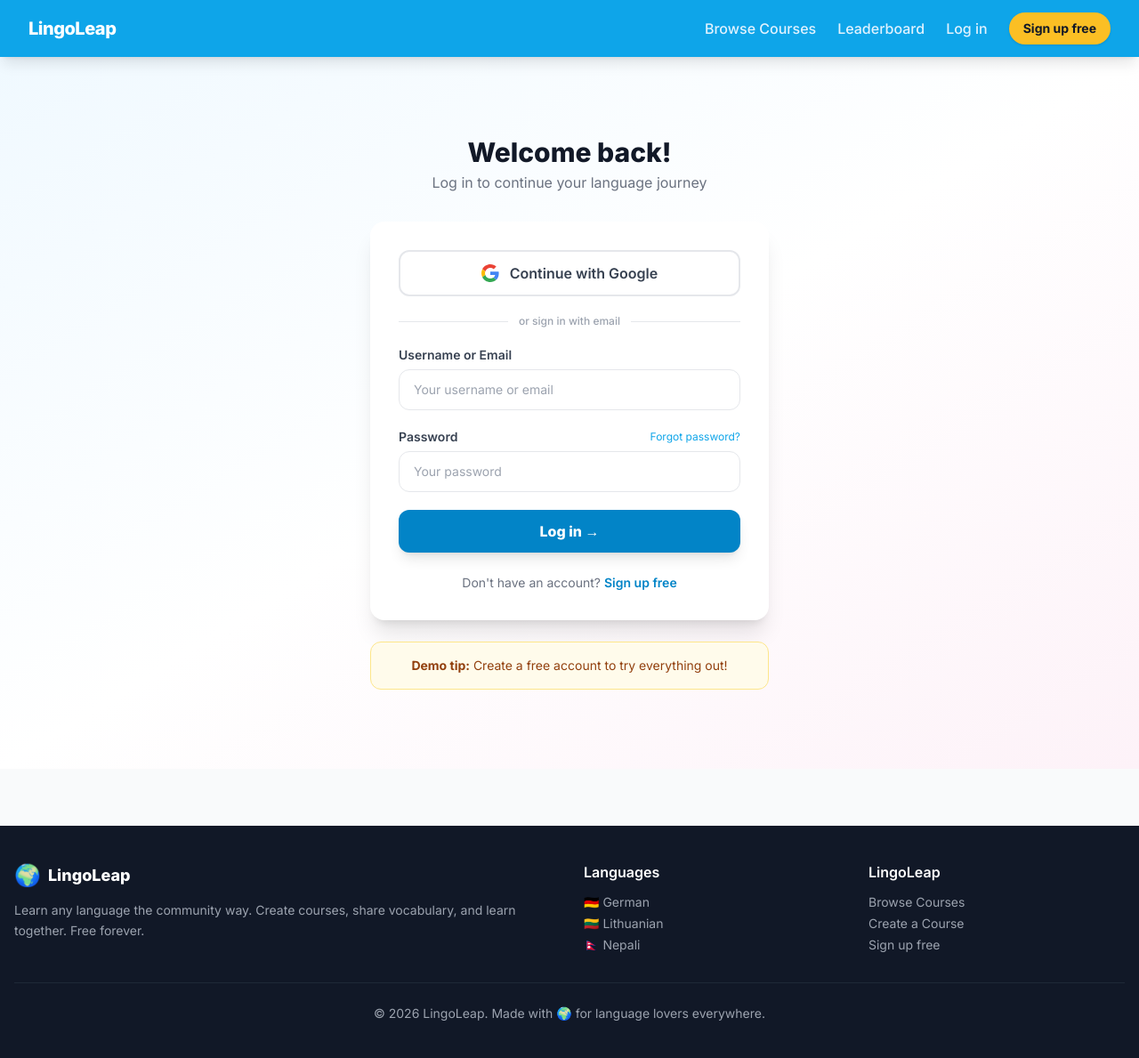
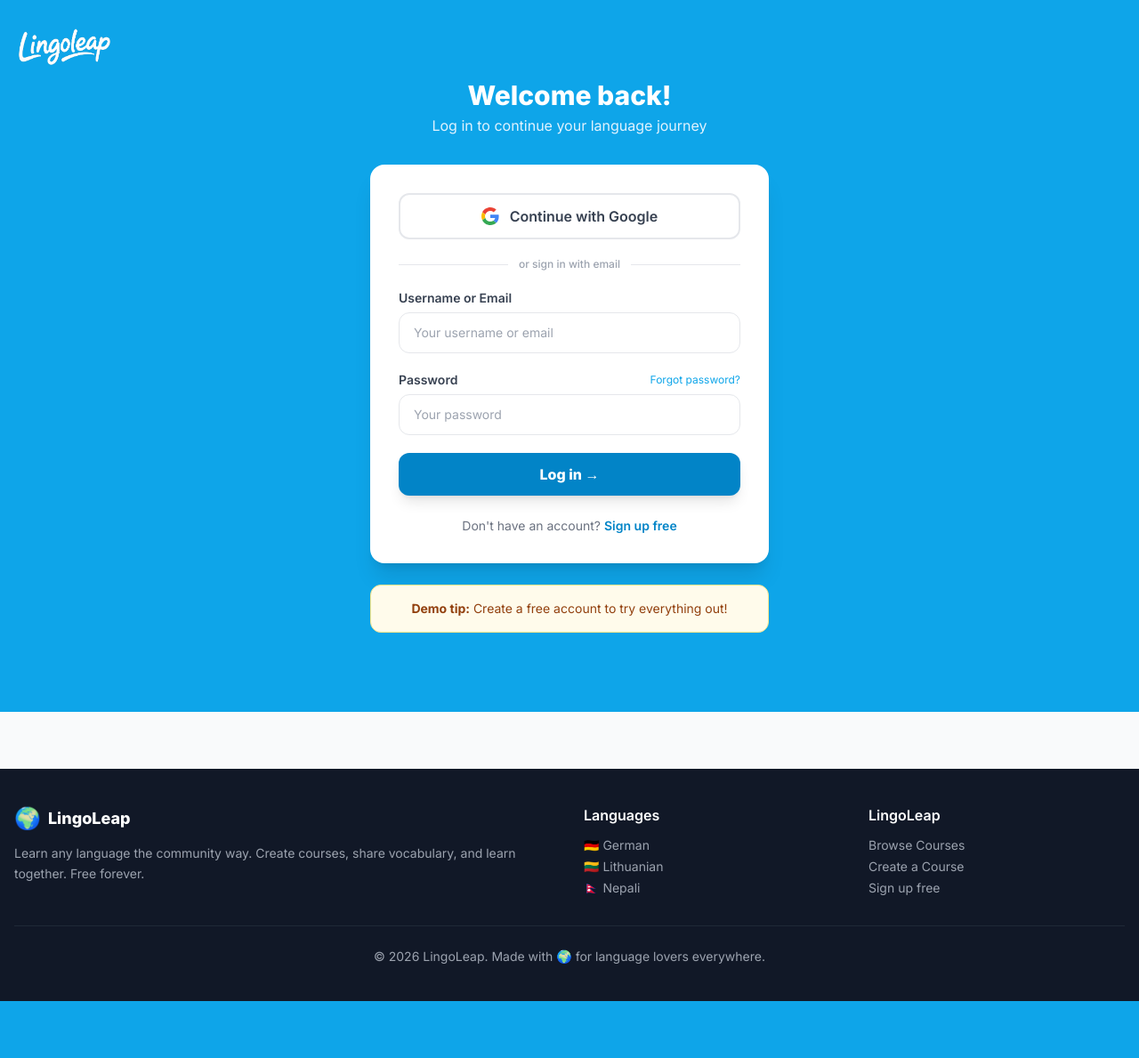
Before and after one commit to tmashworthab/lingoleap, a Flask app: page /login in a window 1280 px wide. Shown: the whole page at 89% size. After the commit the page ends 1125 px from the top, so only its background shows below. Run offline with Flask 3, Linux system fonts and the light colour scheme; some libraries are stand-ins or nearby versions.

Commit message:
Restyle login page: sky blue bg, logo top-left, no navbar

```diff
--- a/templates/login.html
+++ b/templates/login.html
@@ -1,13 +1,23 @@
 {% extends "base.html" %}
 {% block title %}Log In - LingoLeap{% endblock %}
+{% block nav_class %}bg-transparent shadow-none{% endblock %}
+{% block nav_hidden %}hidden{% endblock %}
 
 {% block content %}
-<div class="min-h-screen bg-gradient-to-br from-sky-50 via-white to-pink-50 flex items-center justify-center py-12 px-4">
+<div class="min-h-screen bg-sky-500 flex items-center justify-center py-12 px-4 relative">
+
+  <!-- Logo top-left -->
+  <div class="absolute top-6 left-6">
+    <a href="{{ url_for('index') }}">
+      <img src="{{ url_for('static', filename='img/logo.png') }}" alt="LingoLeap" style="height: 3.5rem; margin-left: -24px;">
+    </a>
+  </div>
+
   <div class="w-full max-w-md">
 
     <div class="text-center mb-8">
-      <h1 class="text-3xl font-extrabold text-gray-900">Welcome back!</h1>
-      <p class="text-gray-500 mt-1">Log in to continue your language journey</p>
+      <h1 class="text-3xl font-extrabold text-white">Welcome back!</h1>
+      <p class="text-sky-100 mt-1">Log in to continue your language journey</p>
     </div>
 
     <div class="bg-white rounded-2xl shadow-xl p-8">
```
